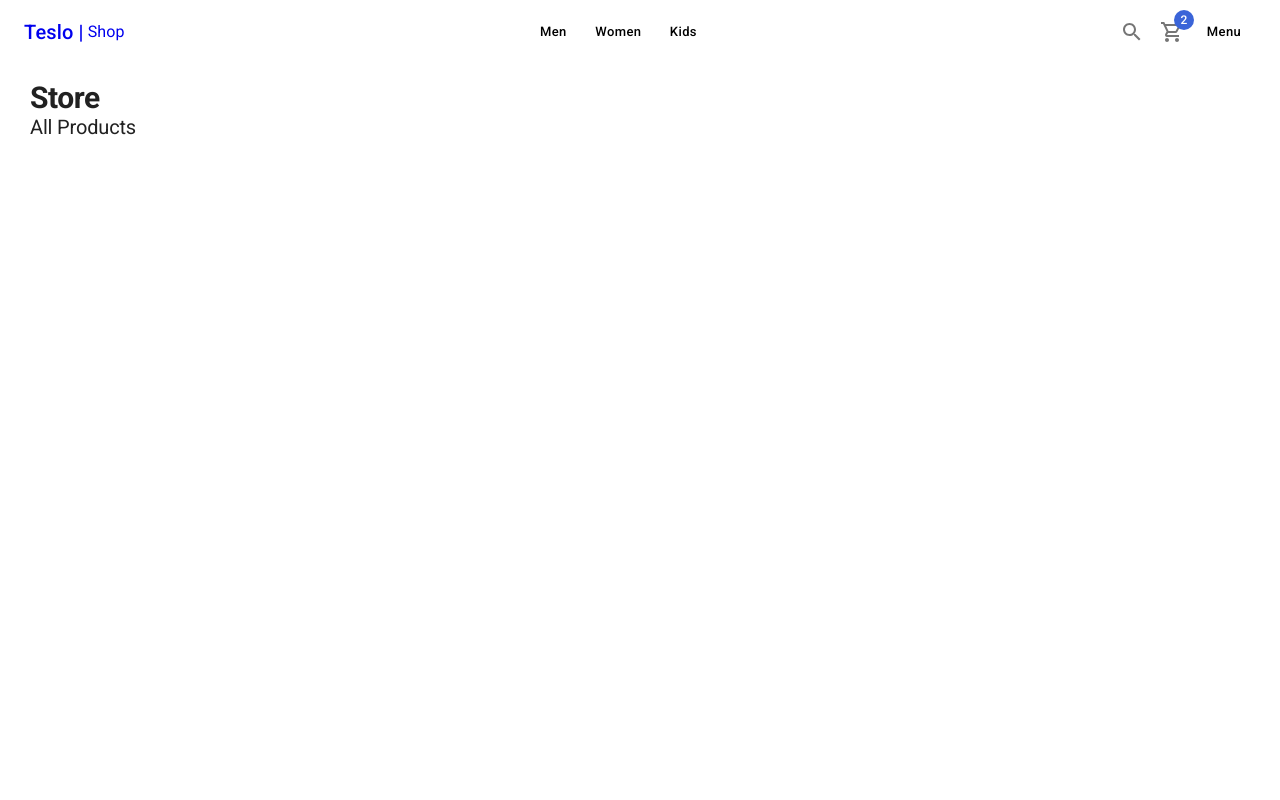
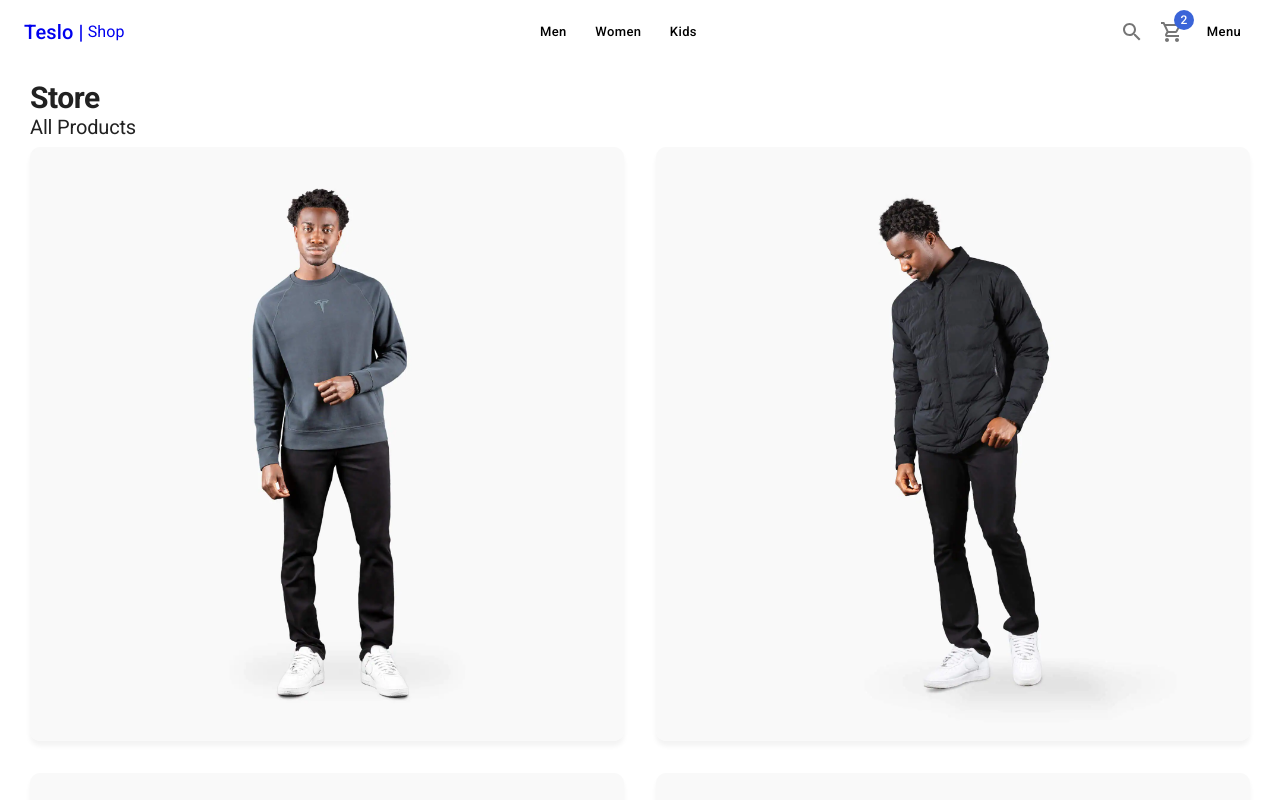
Before and after one commit to Santipac/Clouty-Ecommerce, a Next.js app: page / in a window 1280 px wide. Shown: the top 800 px of the page. Built offline with nearby package versions, Linux system fonts and the light colour scheme.

Commit message:
ErrorPage y HomePage Temporal creados

```diff
--- a/pages/index.tsx
+++ b/pages/index.tsx
@@ -1,5 +1,12 @@
 import { ShopLayout } from '@/components/layouts';
-import { Typography } from '@mui/material';
+import { initialData } from '@/database/products';
+import {
+  Card,
+  CardActionArea,
+  CardMedia,
+  Grid,
+  Typography,
+} from '@mui/material';
 
 export default function Home() {
   return (
@@ -13,6 +20,21 @@
       <Typography variant="h2" component="h2" sx={{ mb: 1 }}>
         All Products
       </Typography>
+      <Grid container spacing={4}>
+        {initialData.products.map(product => (
+          <Grid item xs={6} key={product.slug}>
+            <Card>
+              <CardActionArea>
+                <CardMedia
+                  component="img"
+                  image={`products/${product.images[0]}`}
+                  alt={product.title}
+                />
+              </CardActionArea>
+            </Card>
+          </Grid>
+        ))}
+      </Grid>
     </ShopLayout>
   );
 }
```
Also changed, not shown: pages/404.tsx (added, +24 -0 lines).
